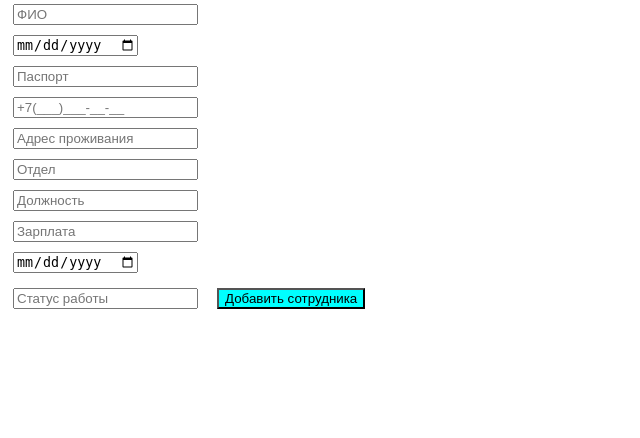
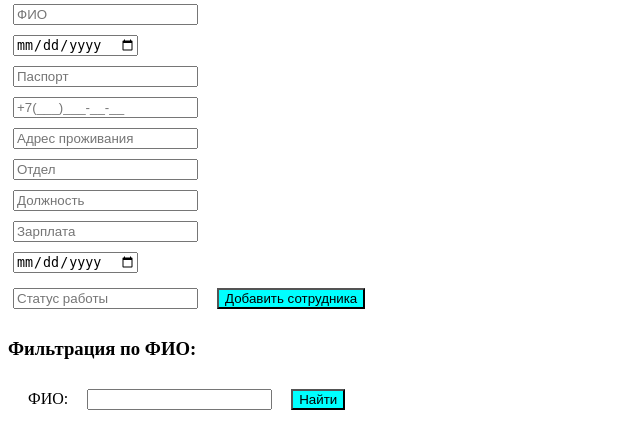
Before and after one commit to qwiful/Areal, a PHP site: page / in a window 1280 px wide. Shown: the part 461-899 px from the top of the page, without its empty margins (0-640 px from the left). Before the commit the page ends 770 px from the top, so only its background shows below. Run offline with PHP 8.4, Linux system fonts and the light colour scheme; data comes from the database, SQL or seed files in the repository.

Commit message:
поиск сотрудника по фио
Добавила поиск по фио. сделала в точности как при фильтрации по отделу/должности. как-то слишком легко получается, если брать такой же способ. не знаю правильно или нет, но пусть будет пока что так.

```diff
--- a/index.php
+++ b/index.php
@@ -16,7 +16,6 @@
     $dbname = 'sotrudniki';
     $username = 'root';
     $password = '';
-
 
     //добавление нового сотрудника
     if ($_SERVER["REQUEST_METHOD"] == "POST" && isset($_POST['FIO'])) {
@@ -58,7 +57,6 @@
     }
 }
 
-
     //запрос для фильта по отделу и должности
     $FOtdel = isset($_GET['FOtdel']) ?$_GET['FOtdel'] : '';
     $FDolzhnost = isset($_GET['FDolzhnost']) ? $_GET['FDolzhnost'] : '';
@@ -69,6 +67,24 @@
     }
     if ($FDolzhnost) {
         $query .= " AND Dolzhnost LIKE '%$FDolzhnost%'";
+    }
+
+    $result = mysqli_query($conn, $query);
+
+    if (!$result) {
+        die("Ошибка запроса: " . mysqli_error($conn));
+    }
+
+    $list = array();
+    while ($row = mysqli_fetch_assoc($result)) {
+    $list[] = $row;
+    }
+
+    //запрос для фильта по ФИО
+    $FFIO = isset($_GET['FFIO']) ?$_GET['FFIO'] : '';
+    $query = "SELECT * FROM sotr WHERE 1=1";
+    if ($FFIO) {
+        $query .= " AND FIO LIKE '%$FFIO%'";
     }
 
     $result = mysqli_query($conn, $query);
@@ -126,9 +142,7 @@
         <button type="submit">Найти</button>
     </form>
 
-
     <h3>Добавить нового сотрудника:</h3>
-
     <form method="POST" action="">
     <input type="text" name="FIO" placeholder="ФИО" required><br>
     <input type="date" name="DataRozhdenia" placeholder="Дата рождения" required><br>
@@ -142,5 +156,11 @@
     <input type="text" name="Statusr" placeholder="Статус работы" required>
     <button type="submit">Добавить сотрудника</button>
     </form>
+    <h3> Фильтрация по ФИО: </h3>
+    <form class = "filtr" method="GET" action="">
+        <label   class = "filtr" for="FIO">ФИО:</label>
+        <input type="text" id="FIO" name="FFIO" value="<?php echo htmlspecialchars($FFIO); ?>">
+        <button type="submit">Найти</button>
+    </form>
     </body>
     </html>
```
